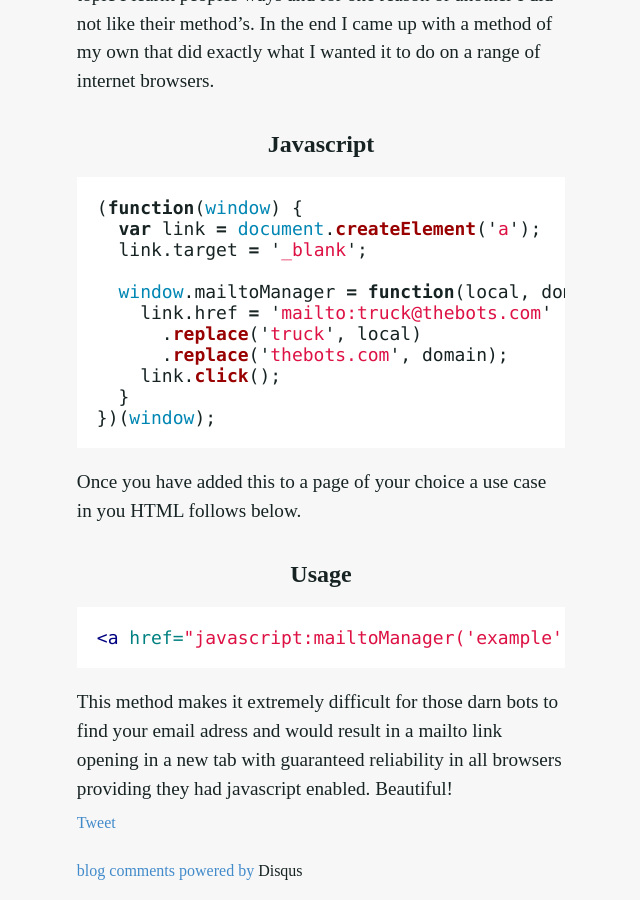
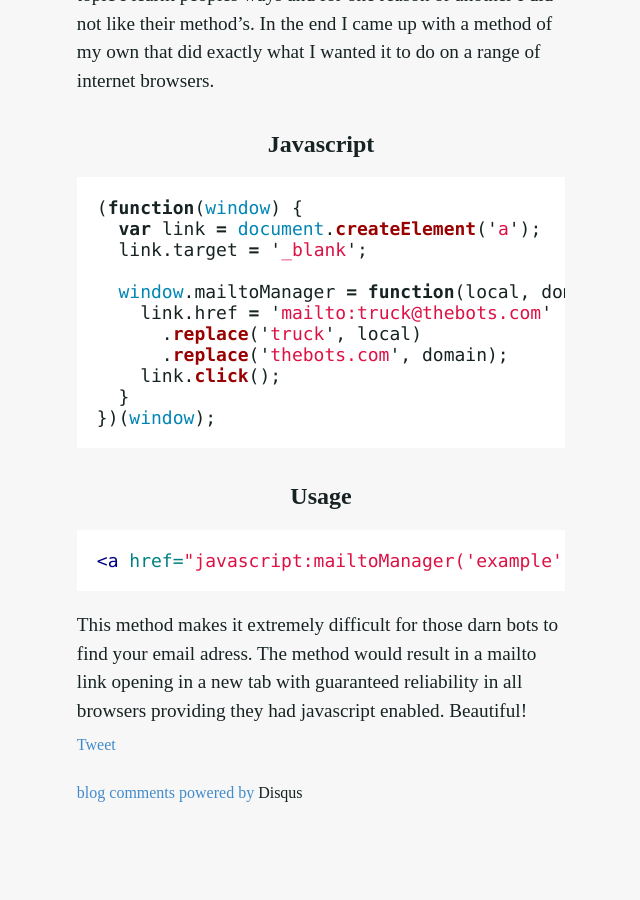
Before and after one commit to andrewmilson/andrewmilson.github.io, a Jekyll site: the page built from _posts/2014-10-07-how-i-conceal-mailto-email-links-from-bots.md, in a window 1280 px wide and 900 px high, scrolled down 820 px. Shown: the whole window, without its empty margins (319-959 px from the left). Built offline with Jekyll 4.4.1, drawn with Linux system fonts in a browser that asks for light colours; some web fonts are replaced; Markdown is read by kramdown in place of the engine named in the settings; comment, search, counter and statistics services are not loaded; after the commit the page ends 1642 px from its top, so only the background shows below that.

Commit message:
Small edit to a blog post.

```diff
--- a/_posts/2014-10-07-how-i-conceal-mailto-email-links-from-bots.md
+++ b/_posts/2014-10-07-how-i-conceal-mailto-email-links-from-bots.md
@@ -22,11 +22,9 @@ So After reading several Stackoverflow threads related to the topic I learnt peo
 })(window);
 {% endhighlight %}
 
-Once you have added this to a page of your choice a use case in you HTML follows below.
-
 ### Usage ###
 {% highlight html %}
 <a href="javascript:mailtoManager('example', 'example.com')">Contact</a>
 {% endhighlight %}
 
-This method makes it extremely difficult for those darn bots to find your email adress and would result in a mailto link opening in a new tab with guaranteed reliability in all browsers providing they had javascript enabled. Beautiful!
+This method makes it extremely difficult for those darn bots to find your email adress. The method would result in a mailto link opening in a new tab with guaranteed reliability in all browsers providing they had javascript enabled. Beautiful!
```
